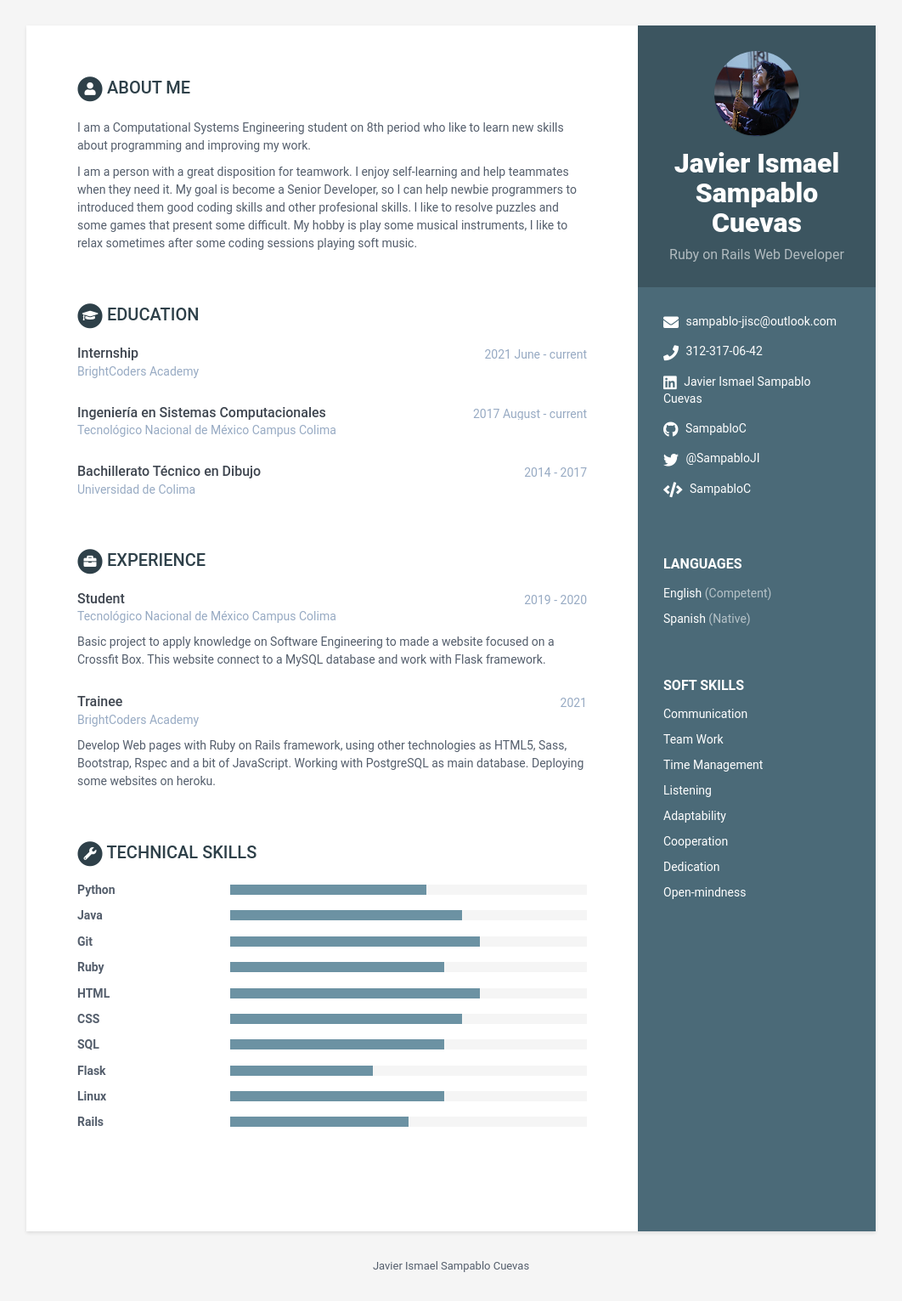
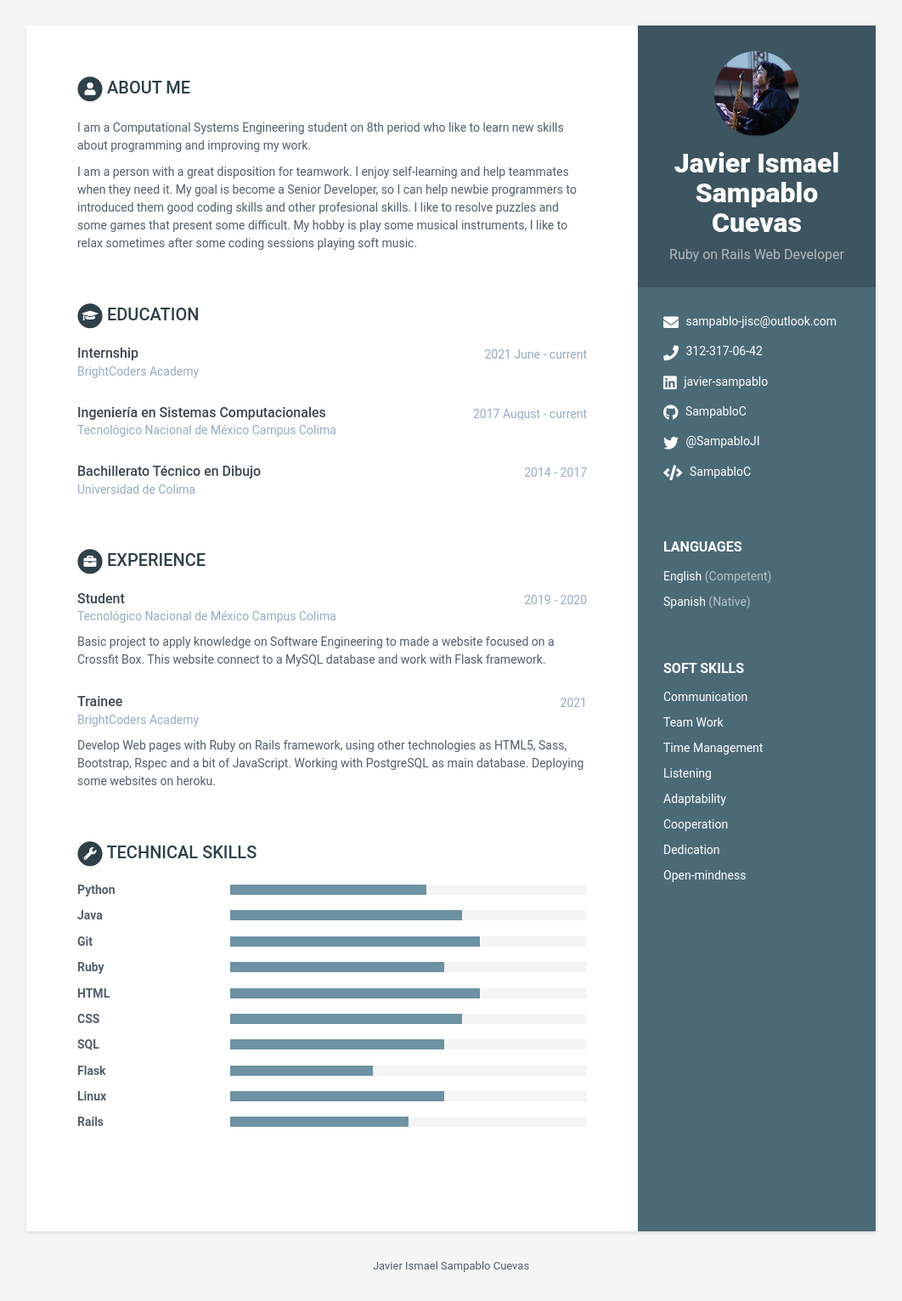
Before and after one commit to SampabloC/SampabloC, a Jekyll site: the page built from index.html, in a window 1280 px wide. Shown: the whole page at 85% size, without its empty margins (109-1171 px from the left). Built offline with Jekyll 4.4.1, drawn with Linux system fonts in a browser that asks for light colours.

Commit message:
Update data.yml
update linkedin link

```diff
--- a/_data/data.yml
+++ b/_data/data.yml
@@ -15,7 +15,7 @@ sidebar:
   email: sampablo-jisc@outlook.com
   phone: 312-317-06-42
 #  website: # No agregar http://
-  linkedin: 'Javier Ismael Sampablo Cuevas'
+  linkedin: 'javier-sampablo'
   github: SampabloC
 #  gitlab:
 #  bitbucket:
```
